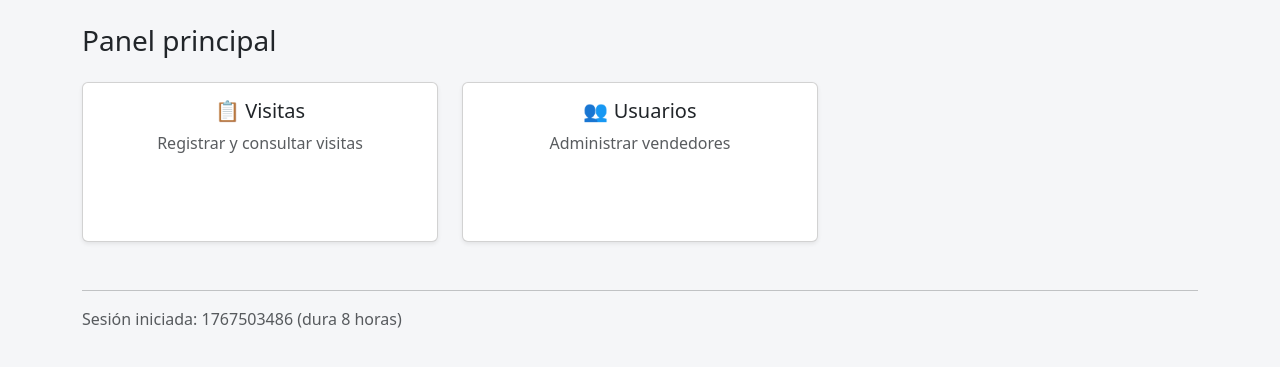
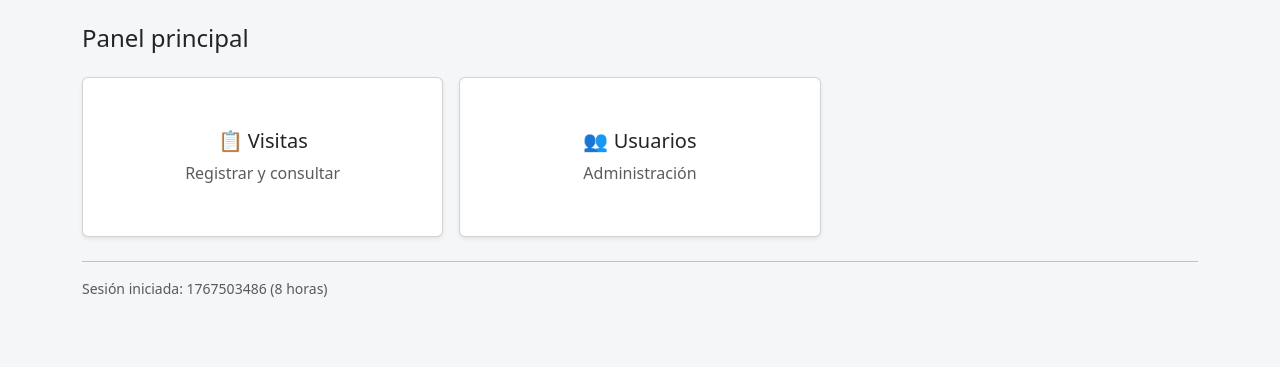
Before and after one commit to epachecoosnaya/Demos_Activities, a Flask app: page /dashboard in a window 1280 px wide. Shown: the part 58-425 px from the top of the page. Run offline with Flask 3, Linux system fonts and the light colour scheme; the visitor is signed in with stand-in values (Sample User, id 1).

Commit message:
Update dashboard.html

```diff
--- a/templates/dashboard.html
+++ b/templates/dashboard.html
@@ -1,18 +1,22 @@
-<a{% extends "base.html" %}
+{% extends "base.html" %}
 
 {% block content %}
 
-<h3 class="mb-4">Panel principal</h3>
+<h4 class="mb-4 text-center text-sm-start">
+  Panel principal
+</h4>
 
-<div class="row g-4">
+<div class="row g-3">
 
   <!-- VISITAS -->
-  <div class="col-md-4">
+  <div class="col-12 col-md-4">
     <a href="{{ url_for('visitas') }}" class="text-decoration-none">
-      <div class="card card-module shadow-sm">
-        <div class="card-body text-center">
+      <div class="card card-module shadow-sm text-center">
+        <div>
           <h5>📋 Visitas</h5>
-          <p class="text-muted">Registrar y consultar visitas</p>
+          <p class="text-muted mb-0">
+            Registrar y consultar
+          </p>
         </div>
       </div>
     </a>
@@ -20,12 +24,14 @@
 
   {% if rol == "admin" %}
   <!-- USUARIOS -->
-  <div class="col-md-4">
+  <div class="col-12 col-md-4">
     <a href="{{ url_for('usuarios') }}" class="text-decoration-none">
-      <div class="card card-module shadow-sm">
-        <div class="card-body text-center">
+      <div class="card card-module shadow-sm text-center">
+        <div>
           <h5>👥 Usuarios</h5>
-          <p class="text-muted">Administrar vendedores</p>
+          <p class="text-muted mb-0">
+            Administración
+          </p>
         </div>
       </div>
     </a>
@@ -34,10 +40,10 @@
 
 </div>
 
-<hr class="mt-5">
+<hr class="mt-4">
 
-<p class="text-muted">
-  Sesión iniciada: {{ login_time }} (dura 8 horas)
+<p class="text-muted small text-center text-sm-start">
+  Sesión iniciada: {{ login_time }} (8 horas)
 </p>
 
 {% endblock %}
```
